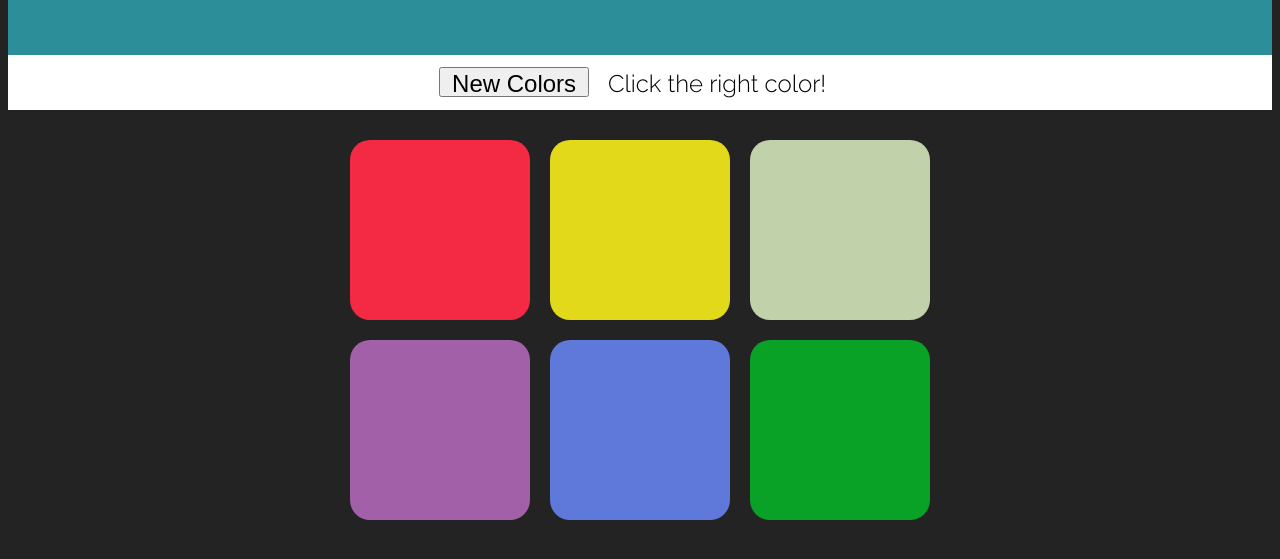
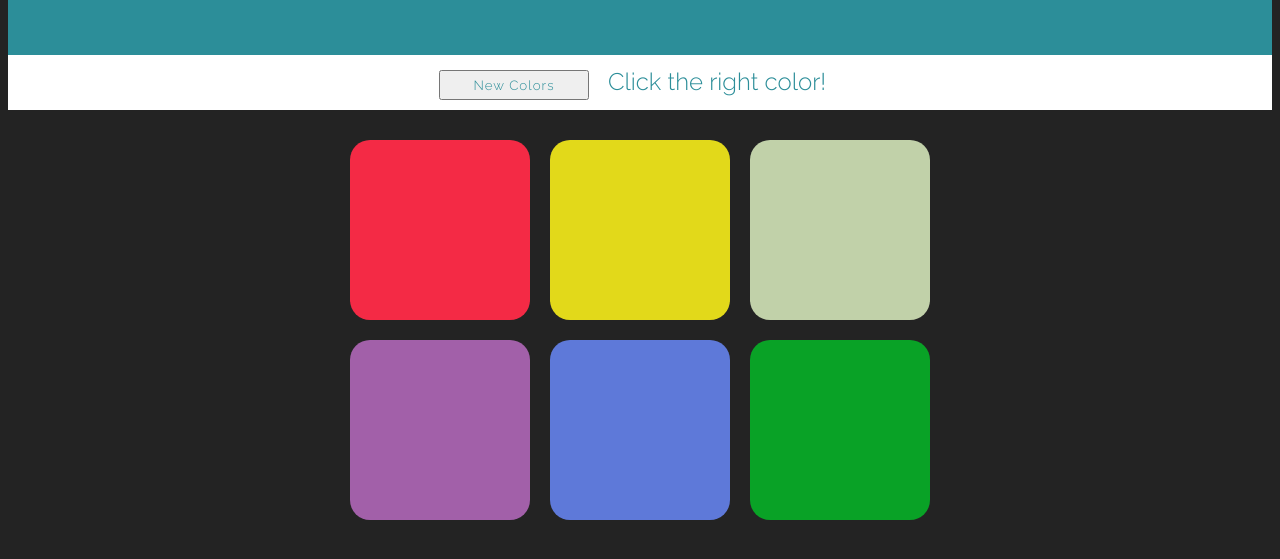
Before and after one commit to noahb66/ColorGuessingGame, a plain HTML site: page index.html in a window 1280 px wide. Shown: the part 207-766 px from the top of the page. Drawn offline with Linux system fonts and the light colour scheme.

Commit message:
adjusting button and font colors

```diff
--- a/style.css
+++ b/style.css
@@ -27,6 +27,7 @@ body{
 
 .subHeader {
     height: 30px;
+    color: #2C8E99;
     font-family: "Raleway", sans-serif;
     text-align: center;
     background-color: white;
@@ -52,10 +53,19 @@ body{
 }
 
 #newColors {
+    color: #2C8E99;
+    outline: none;
+    font-family: "Raleway", sans-serif;
     width: 150px;
     height: 100%;
-    font-size: 1.5em;
-    outline: none;
+    letter-spacing: 1px;
+    transition: all 0.3s;
+    -webkit-transition: all 0.3s;
+    -moz-transition: all 0.3s;
+}
+
+#newColors:hover {
+    background-color: #2C8E99;
 }
 
 #message {
```
